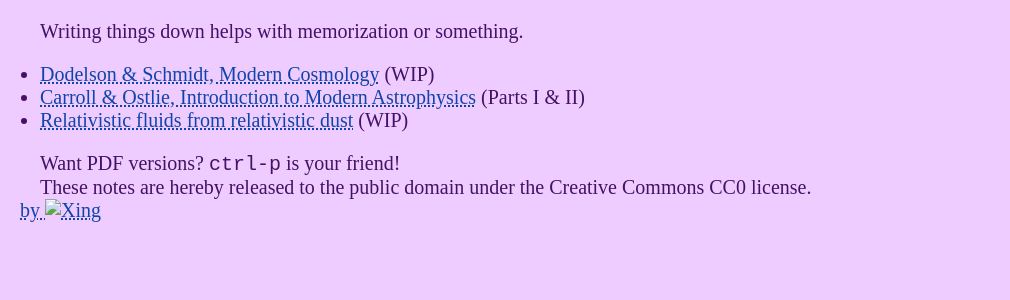
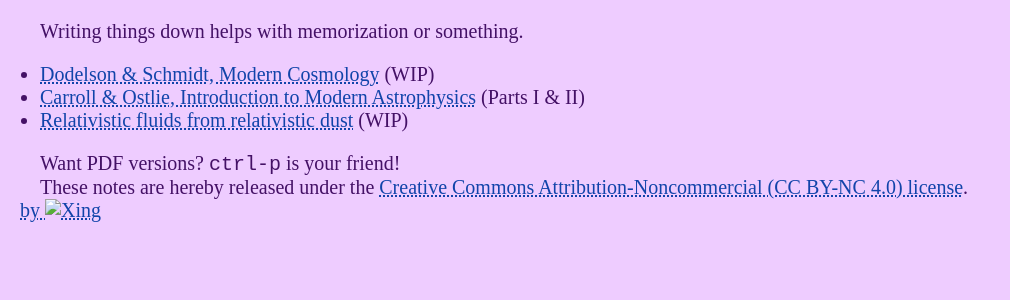
Before and after one commit to xingyzt/notes, a Jekyll site: the page built from index.md, in a window 1280 px wide. Shown: the top 300 px of the page, without its empty margins (0-1010 px from the left). Built offline with Jekyll 4.4.1, drawn with Linux system fonts in a browser that asks for light colours; nearby versions of some CDN libraries; some web fonts are replaced; library files that are not in the unit come from our copies; a script that is not in the unit is left out.

Commit message:
Modify license

```diff
--- a/index.md
+++ b/index.md
@@ -11,4 +11,5 @@ Writing things down helps with memorization or something.
 
 Want PDF versions? `ctrl-p` is your friend!
 
-These notes are hereby released to the public domain under the Creative Commons CC0 license.
+These notes are hereby released under the
+[Creative Commons Attribution-Noncommercial (CC BY-NC 4.0) license](https://www.creativecommons.org/licenses/by-nc/4.0/deed.en).
```
